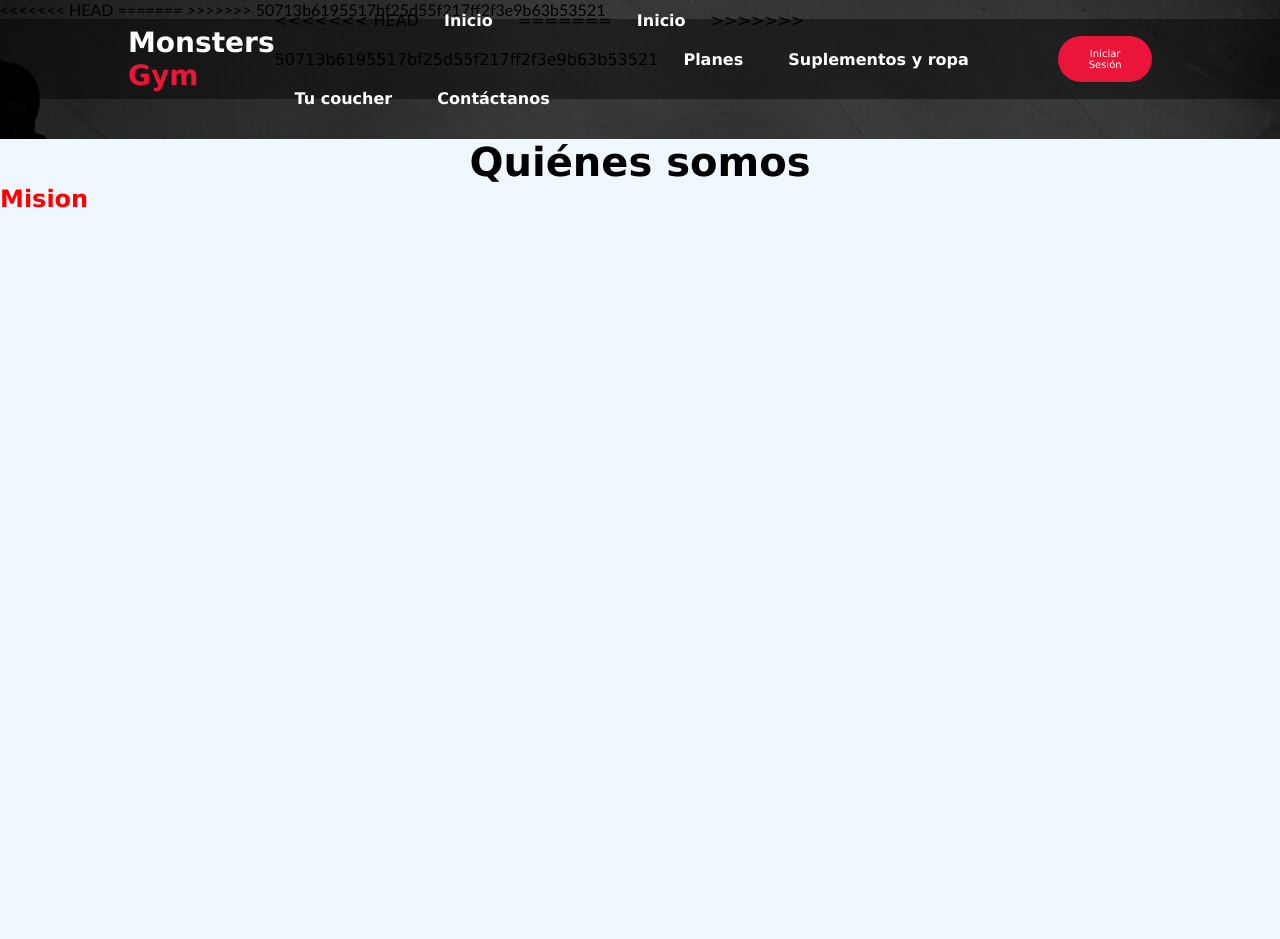
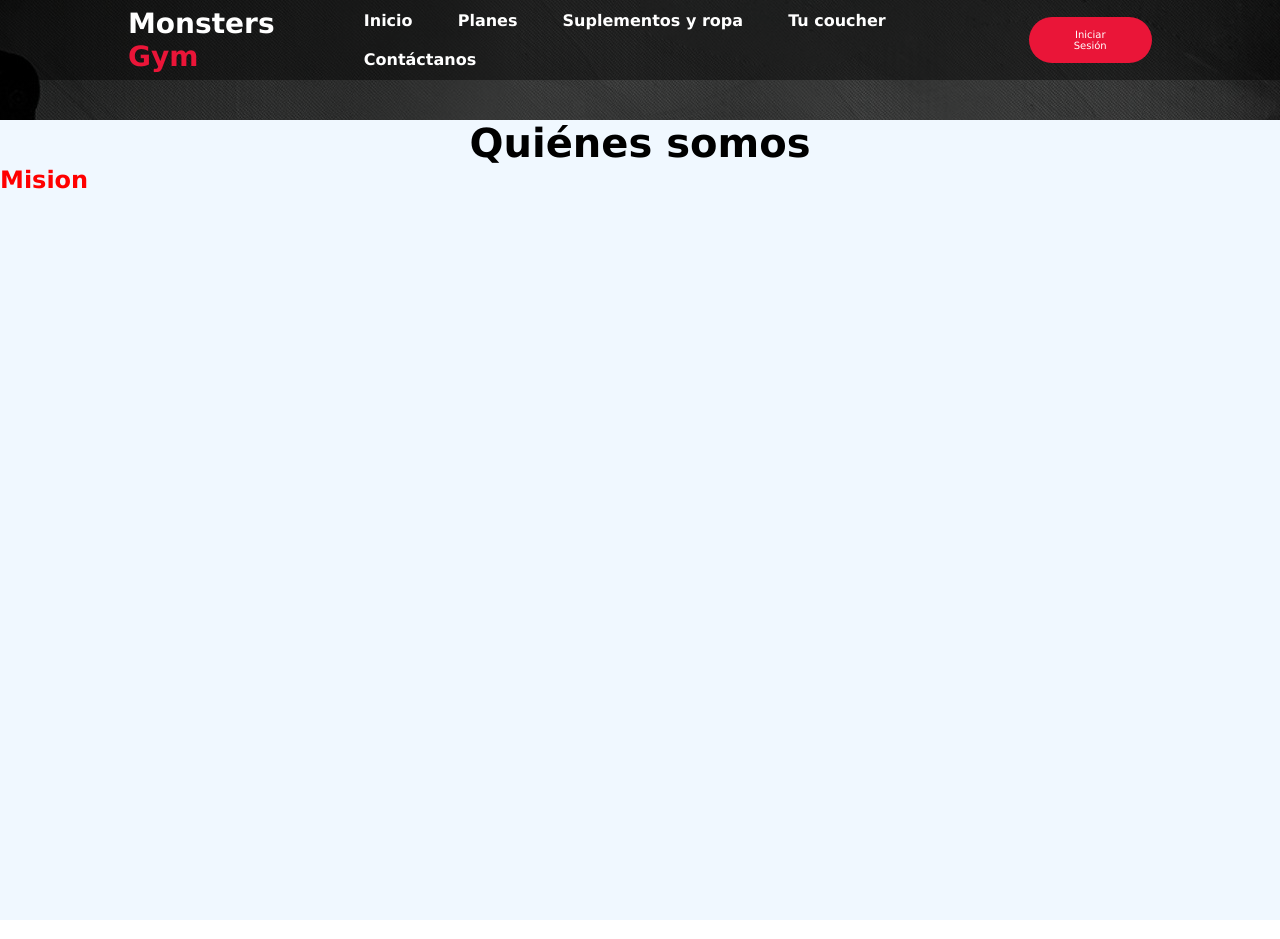
Before and after one commit to Jefferson455/ProjectGym, a plain HTML site: page index.html in a window 1280 px wide. Drawn offline with Linux system fonts and the light colour scheme; files that its build step writes are made by us from their sources; files whose address does not match are found by name.

Commit message:
actualizado index con los nuevos orden de carpetas

```diff
--- a/index.html
+++ b/index.html
@@ -5,14 +5,9 @@
         <meta charset="UTF-8">
         <meta http-equiv="X-UA-Compatible" content="IE=edge">
         <meta name="viewport" content="width=device-width, initial-scale=1.0">
-<<<<<<< HEAD
-        <link rel="stylesheet" href="css/stylesNav.css">
-        <link rel="stylesheet" href="css/stylesHome.css">
-        <title>Monsters Gym</title>
-=======
         <link rel="stylesheet" href="assets/css/stylesNav.css">
+        <link rel="stylesheet" href="assets/css/stylesHome.css">
         <title>Mutant Gym</title>
->>>>>>> 50713b6195517bf25d55f217ff2f3e9b63b53521
     </head>
 
     <body>
@@ -20,11 +15,7 @@
             <nav>
                 <h2 class="imgName">Monsters <span class="sName">Gym</span></h2>
                 <ul>
-<<<<<<< HEAD
                     <li><a href="index.html">Inicio</a></li>
-=======
-                    <li><a href="">Inicio</a></li>
->>>>>>> 50713b6195517bf25d55f217ff2f3e9b63b53521
                     <li><a href="#">Planes</a></li>
                     <li><a href="view/suplements.html">Suplementos y ropa</a></li>
                     <li><a href="#">Tu coucher</a></li>
```
